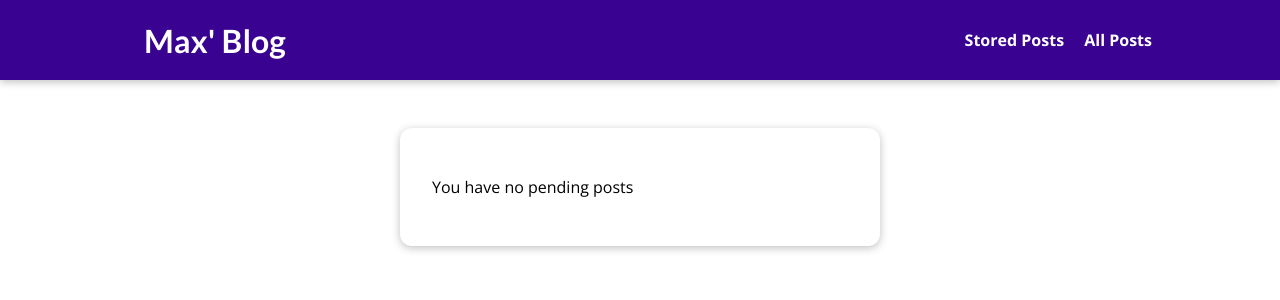
After one commit to maxrngldev/my-blog, a Django app: page /read-later in a window 1280 px wide. The commit adds this page. Shown: the top 300 px of the page. Run offline with Django 4.2, Linux system fonts and the light colour scheme.

Commit message:
finished read later feature

```diff
--- /dev/null
+++ b/my_site/blog/static/blog/stored-posts.css
@@ -0,0 +1,39 @@
+#main-navigation {
+	background-color: #390291;
+	box-shadow: 0 2px 8px rgba(0, 0, 0, 0.25);
+}
+
+#stored-posts {
+	margin: 8rem auto 3rem auto;
+	padding: 2rem;
+	border-radius: 12px;
+	box-shadow: 0 2px 8px rgba(0, 0, 0, 0.25);
+	background-color: white;
+	width: 90%;
+	max-width: 30rem;
+}
+
+#stored-posts ul {
+	list-style: none;
+	margin: 0;
+	padding: 0;
+}
+
+#stored-posts li {
+	margin: 1rem 0;
+}
+
+#stored-posts a {
+	display: block;
+	width: 100%;
+	padding: 1rem;
+	text-decoration: none;
+	border: 1px solid #ccc;
+	color: #1b1b1b;
+	font-weight: bold;
+}
+
+#stored-posts a:hover,
+#stored-posts a:active {
+	background-color: #ccc;
+}
--- /dev/null
+++ b/my_site/blog/templates/blog/stored-posts.html
@@ -0,0 +1,27 @@
+{% extends 'base.html' %}
+
+{% load static %}
+
+{% block title %}
+  My Stored Posts
+{% endblock title %}
+
+{% block css_files %}
+  <link rel="stylesheet" href="{% static 'blog/stored-posts.css' %}">
+{% endblock css_files %}
+
+{% block content %}
+  <section id="stored-posts">
+    {% if has_posts %}
+      <ul>
+        {% for post in posts %}
+          <li>
+            <a href="{% url 'post-detail-page' post.slug %}">{{ post.title }}</a>
+          </li>
+        {% endfor %}
+      </ul>
+    {% else %}
+      <p>You have no pending posts</p>
+    {% endif %}
+  </section>
+{% endblock content %}
--- a/my_site/blog/urls.py
+++ b/my_site/blog/urls.py
@@ -5,5 +5,7 @@ from . import views
 urlpatterns = [
     path('', views.StartingPageView.as_view(), name='starting-page'),
     path('posts', views.AllPostsView.as_view(), name='posts-page'),
-    path('posts/<slug:slug>', views.SinglePostView.as_view(), name='post-detail-page')
+    path('posts/<slug:slug>', views.SinglePostView.as_view(),
+         name='post-detail-page'),
+    path('read-later', views.ReadLaterView.as_view(), name='read-later')
 ]
--- a/my_site/blog/views.py
+++ b/my_site/blog/views.py
@@ -33,16 +33,24 @@ class AllPostsView(ListView):
 
 
 class SinglePostView(View):
-    template_name = 'blog/post-detail.html'
-    model = Post
+    def is_stored_post(self, request, post_id):
+        stored_posts = request.session.get('stored_posts')
+
+        if stored_posts is not None:
+            is_saved_for_later = post_id in stored_posts
+        else:
+            is_saved_for_later = False
+        return is_saved_for_later
 
     def get(self, request, slug):
         post = Post.objects.get(slug=slug)
+
         context = {
             'post': post,
             'post_tags': post.tags.all(),
             'post_comments': post.comments.all().order_by('-id'),
-            'comment_form': CommentForm
+            'comment_form': CommentForm,
+            'saved_for_later': self.is_stored_post(request, post.id)
         }
         return render(request, 'blog/post-detail.html', context)
 
@@ -61,6 +69,39 @@ class SinglePostView(View):
             'post': post,
             'post_tags': post.tags.all(),
             'post_comments': post.comments.all().order_by('-id'),
-            'comment_form': comment_form
+            'comment_form': comment_form,
+            'saved_for_later': self.is_stored_post(request, post.id)
         }
         return render(request, 'blog/post-detail.html', context)
+
+
+class ReadLaterView(View):
+    def get(self, request):
+        stored_posts = request.session.get('stored_posts')
+
+        context = {}
+
+        if stored_posts is None or len(stored_posts) == 0:
+            context['posts'] = []
+            context['has_posts'] = False
+        else:
+            posts = Post.objects.filter(id__in=stored_posts)
+            context['posts'] = posts
+            context['has_posts'] = True
+
+        return render(request, 'blog/stored-posts.html', context)
+
+    def post(self, request):
+        stored_posts = request.session.get('stored_posts')
+
+        if stored_posts is None:
+            stored_posts = []
+
+        post_id = int(request.POST['post_id'])
+
+        if post_id not in stored_posts:
+            stored_posts.append(post_id)
+        else:
+            stored_posts.remove(post_id)
+        request.session['stored_posts'] = stored_posts
+        return HttpResponseRedirect('/')
--- a/my_site/static/app.css
+++ b/my_site/static/app.css
@@ -35,6 +35,7 @@ h3 {
 	text-decoration: none;
 	color: white;
 	font-weight: bold;
+	margin-left: 1rem;
 }
 
 #main-navigation a:hover,
--- a/my_site/templates/base.html
+++ b/my_site/templates/base.html
@@ -17,6 +17,7 @@
     </h1>
 
     <nav>
+      <a href="{% url 'read-later' %}">Stored Posts</a>
       <a href="{% url 'posts-page' %}">All Posts</a>
     </nav>
   </header>
```
Also changed, not shown: my_site/blog/templates/blog/post-detail.html (+11 -1 lines), my_site/db.sqlite3.
